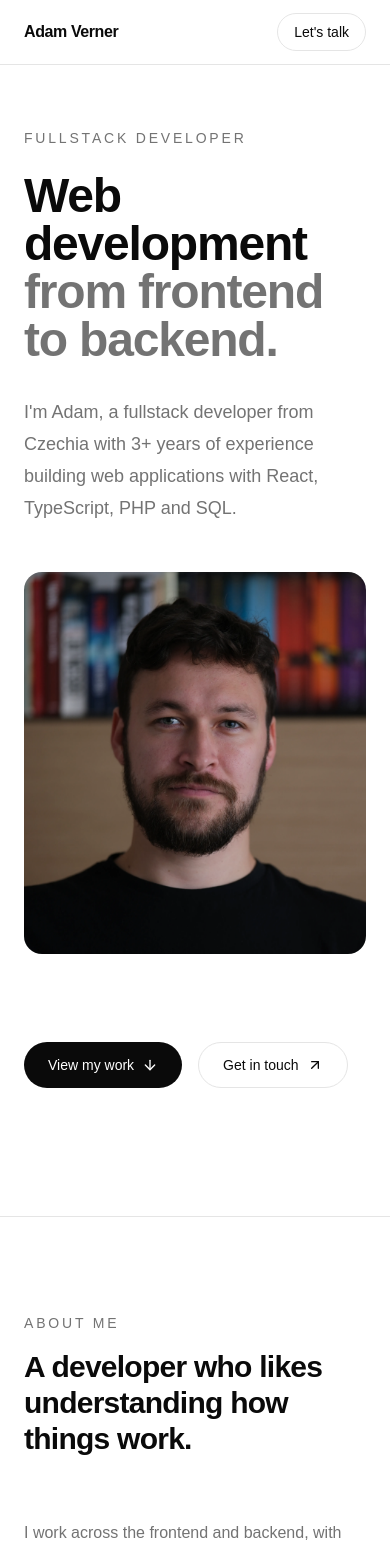
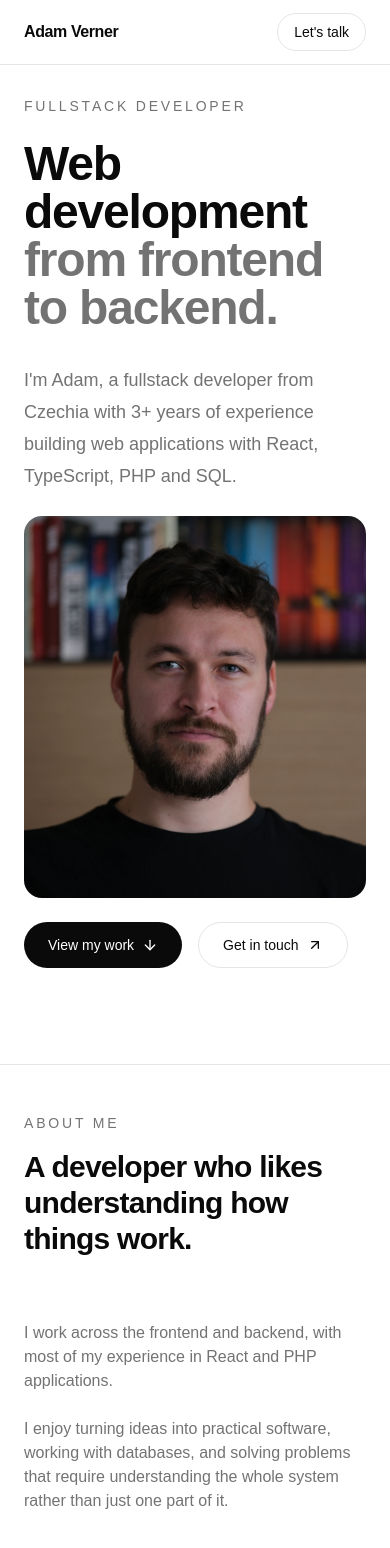
Before and after one commit to Verdanmaer/myPortfolio, a React (Vite) app: page / in a window 390 px wide. Shown: the top 1548 px of the page. Built offline with nearby package versions, Linux system fonts and the light colour scheme.

Commit message:
fix smaller screens view

```diff
--- a/src/App.tsx
+++ b/src/App.tsx
@@ -83,8 +83,8 @@ function App() {
           transition={{ duration: 0.6 }}
           className="flex min-h-screen items-center"
         >
-          <div className="mx-auto w-full max-w-6xl px-6 py-32">
-            <div className="grid items-center gap-12 md:grid-cols-2">
+          <div className="mx-auto w-full max-w-6xl px-6 py-24 md:py-32">
+            <div className="grid items-center gap-6 md:gap-12 md:grid-cols-2">
               <div>
                 <p className="mb-6 text-sm font-medium uppercase tracking-[0.2em] text-muted-foreground">
                   Fullstack Developer
@@ -108,7 +108,7 @@ function App() {
               <div className="flex justify-center md:justify-end">
                 <ProfileImage />
               </div>
-              <div className="mt-10 flex flex-wrap gap-4">
+              <div className="flex flex-wrap gap-4">
                 <a
                   href="#projects"
                   className="inline-flex items-center gap-2 rounded-full bg-foreground px-6 py-3 text-sm font-medium text-background transition hover:opacity-80"
@@ -137,7 +137,7 @@ function App() {
           viewport={{ once: true, amount: 0.2 }}
           transition={{ duration: 0.6 }}
         >
-          <div className="mx-auto grid max-w-6xl gap-16 px-6 py-24 md:grid-cols-2 md:py-32">
+          <div className="mx-auto grid max-w-6xl gap-16 px-6 py-12 md:grid-cols-2 md:py-32">
             <div>
               <p className="mb-4 text-sm font-medium uppercase tracking-[0.2em] text-muted-foreground">
                 About me
```
